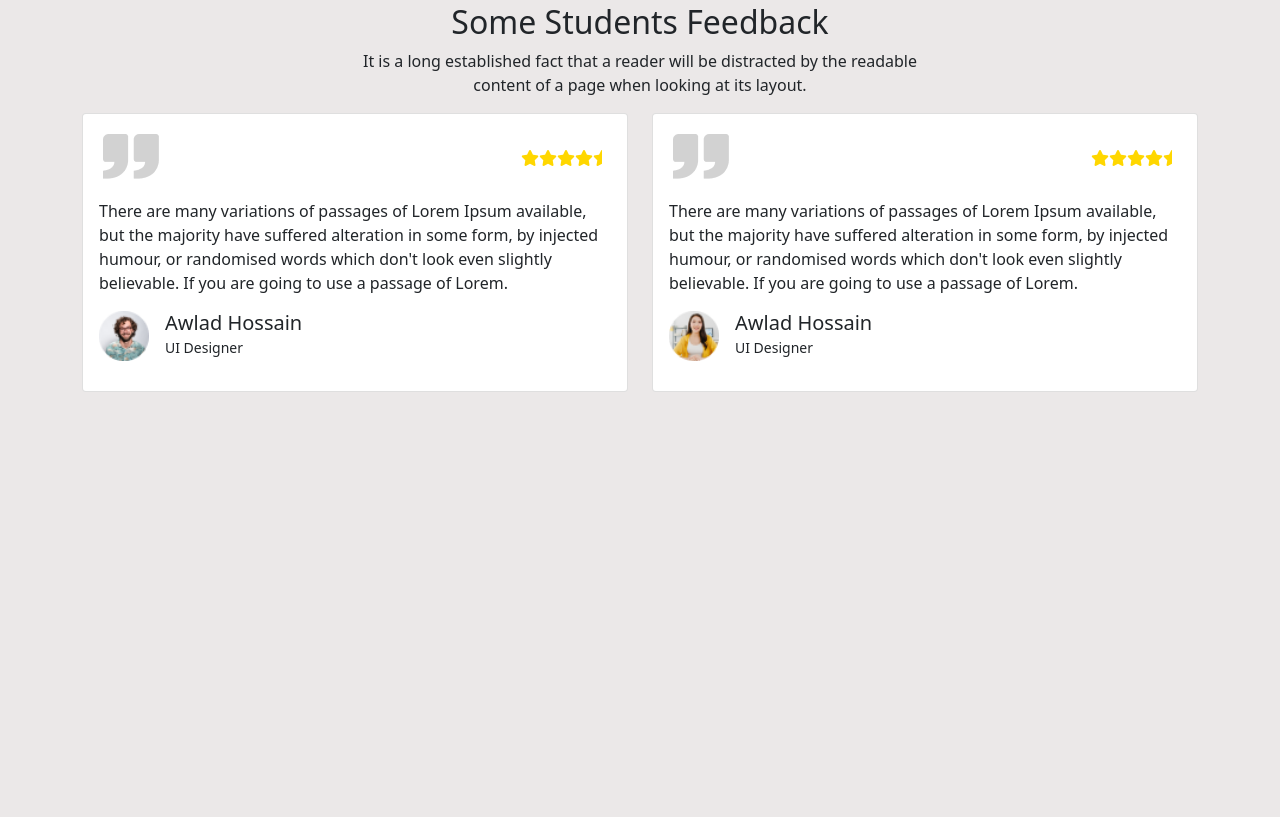
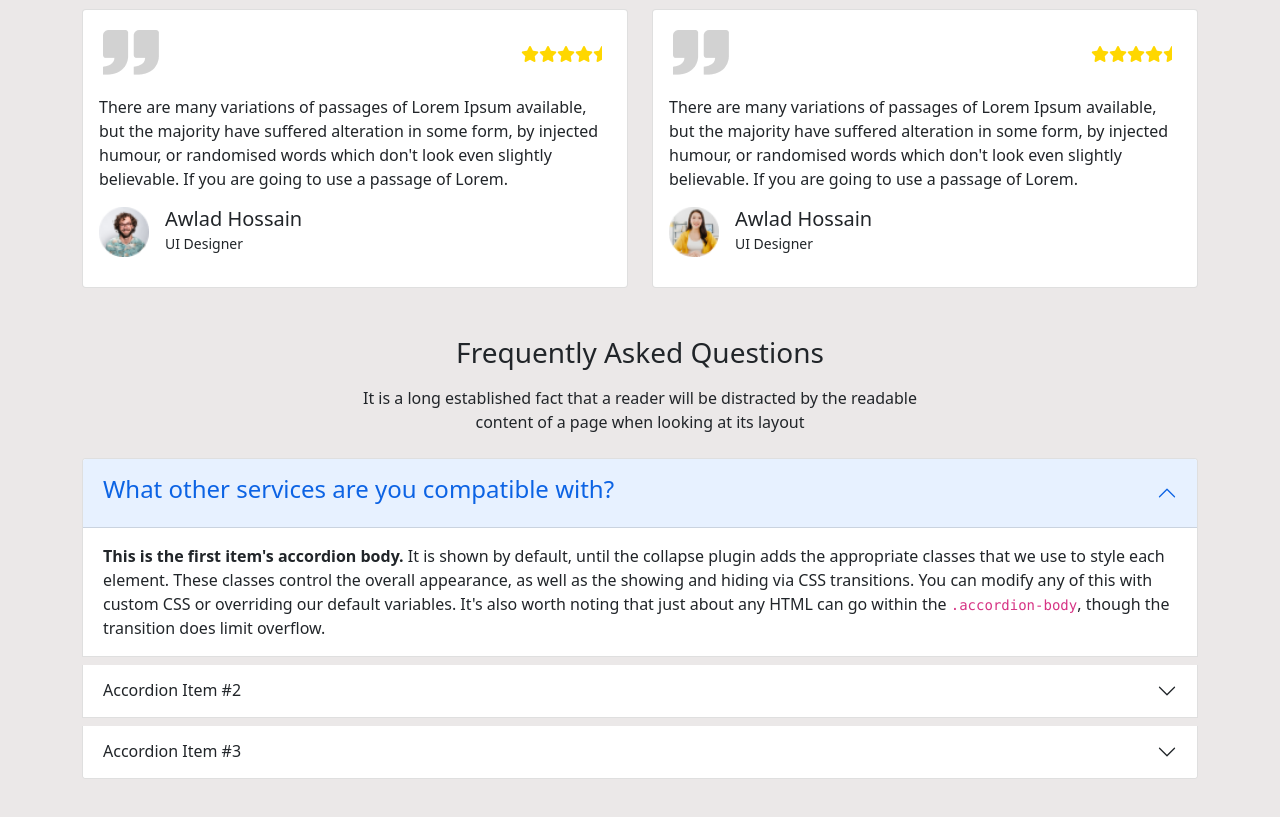
Before and after one commit to bi-shal/assignment-03, a plain HTML site: page index.html in a window 1280 px wide. Shown: the part 3284-4101 px from the top of the page. Before the commit the page ends 3676 px from the top, so only its background shows below. Drawn offline with nearby package versions, Linux system fonts and the light colour scheme.

Commit message:
question-section-submit

```diff
--- a/index.html
+++ b/index.html
@@ -203,11 +203,11 @@
     <!-- jumborton-section-02 start -->
 
 <section>
-    <div class="container my-5">
+    <div class="container my-3">
         <div class="row bg-info">
             <div class="col ">
 
-                    <div class=" mb-3" >
+                    <div class=" mb-5" >
                         <div class="d-flex flex-column flex-md-column flex-lg-row g-0">
                           <div class=" col-lg-4">
                             <img src="images/working.png" class="img-fluid h-auto"  alt="...">
@@ -326,7 +326,7 @@
     </div>
 
     <div class="d-flex justify-content-center">
-      <div class="btn text-center my-5" >
+      <div class="btn text-center mt-4" >
         <button type="button" class="btn btn-primary">View All</button>
       </div>
     </div>
@@ -336,10 +336,9 @@
 </section>
   <!-- students-card-section-04-end  -->
 
-  <!-- feedback-section-start  -->
-
+  <!-- feedback-section-start-05  -->
 <section>
-  <div class="container">
+  <div class="container my-4">
     <div class="text-center">
       <h2>Some Students Feedback</h2>
       <p>It is a long established fact that a reader will be distracted by the readable <br>content of a page when looking at its layout.</p>
@@ -418,8 +417,63 @@
 
   </div>
 </section>
+  <!-- feedback-section-end-05  -->
 
-  <!-- feedback-section-end  -->
+
+  <!-- Question-section-start-06  -->
+<section>
+  <div class="container my-5">
+    <div class="d-flex flex-column align-items-center">
+      <h3 class="mb-3">Frequently Asked Questions</h3>
+      <p class="text-center">It is a long established fact that a reader will be distracted by the readable <br> content of a page when looking at its layout</p>
+
+    </div>
+
+    <div class="accordion" id="accordionPanelsStayOpenExample">
+      <div class="accordion-item my-2">
+        <h2 class="accordion-header" id="panelsStayOpen-headingOne">
+          <button class="accordion-button" type="button" data-bs-toggle="collapse" data-bs-target="#panelsStayOpen-collapseOne" aria-expanded="true" aria-controls="panelsStayOpen-collapseOne">
+            <h4>What other services are you compatible with?</h4>
+          </button>
+        </h2>
+        <div id="panelsStayOpen-collapseOne" class="accordion-collapse collapse show" aria-labelledby="panelsStayOpen-headingOne">
+          <div class="accordion-body">
+            <strong>This is the first item's accordion body.</strong> It is shown by default, until the collapse plugin adds the appropriate classes that we use to style each element. These classes control the overall appearance, as well as the showing and hiding via CSS transitions. You can modify any of this with custom CSS or overriding our default variables. It's also worth noting that just about any HTML can go within the <code>.accordion-body</code>, though the transition does limit overflow.
+          </div>
+        </div>
+      </div>
+      <div class="accordion-item">
+        <h2 class="accordion-header" id="panelsStayOpen-headingTwo">
+          <button class="accordion-button collapsed" type="button" data-bs-toggle="collapse" data-bs-target="#panelsStayOpen-collapseTwo" aria-expanded="false" aria-controls="panelsStayOpen-collapseTwo">
+            Accordion Item #2
+          </button>
+        </h2>
+        <div id="panelsStayOpen-collapseTwo" class="accordion-collapse collapse" aria-labelledby="panelsStayOpen-headingTwo">
+          <div class="accordion-body">
+            <strong>This is the second item's accordion body.</strong> It is hidden by default, until the collapse plugin adds the appropriate classes that we use to style each element. These classes control the overall appearance, as well as the showing and hiding via CSS transitions. You can modify any of this with custom CSS or overriding our default variables. It's also worth noting that just about any HTML can go within the <code>.accordion-body</code>, though the transition does limit overflow.
+          </div>
+        </div>
+      </div>
+      <div class="accordion-item my-2">
+        <h2 class="accordion-header" id="panelsStayOpen-headingThree">
+          <button class="accordion-button collapsed" type="button" data-bs-toggle="collapse" data-bs-target="#panelsStayOpen-collapseThree" aria-expanded="false" aria-controls="panelsStayOpen-collapseThree">
+            Accordion Item #3
+          </button>
+        </h2>
+        <div id="panelsStayOpen-collapseThree" class="accordion-collapse collapse" aria-labelledby="panelsStayOpen-headingThree">
+          <div class="accordion-body">
+            <strong>This is the third item's accordion body.</strong> It is hidden by default, until the collapse plugin adds the appropriate classes that we use to style each element. These classes control the overall appearance, as well as the showing and hiding via CSS transitions. You can modify any of this with custom CSS or overriding our default variables. It's also worth noting that just about any HTML can go within the <code>.accordion-body</code>, though the transition does limit overflow.
+          </div>
+        </div>
+      </div>
+    </div>
+
+  </div>
+</section>
+  <!-- Question-section-end-06  -->
+
+  <!-- trusted-company-section-start-07  -->
+  <!-- trusted-company-section-end-08  -->
 
 </main>
 
```
